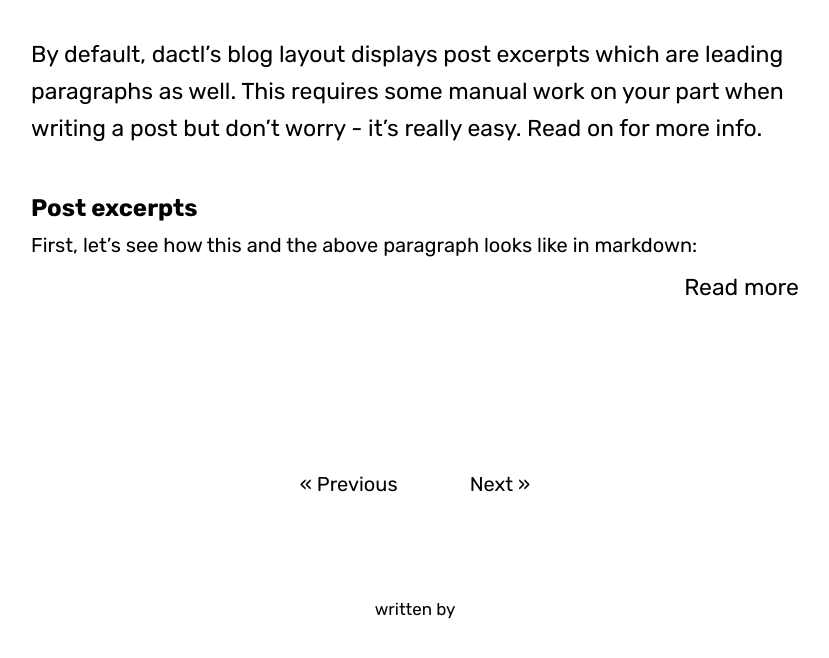
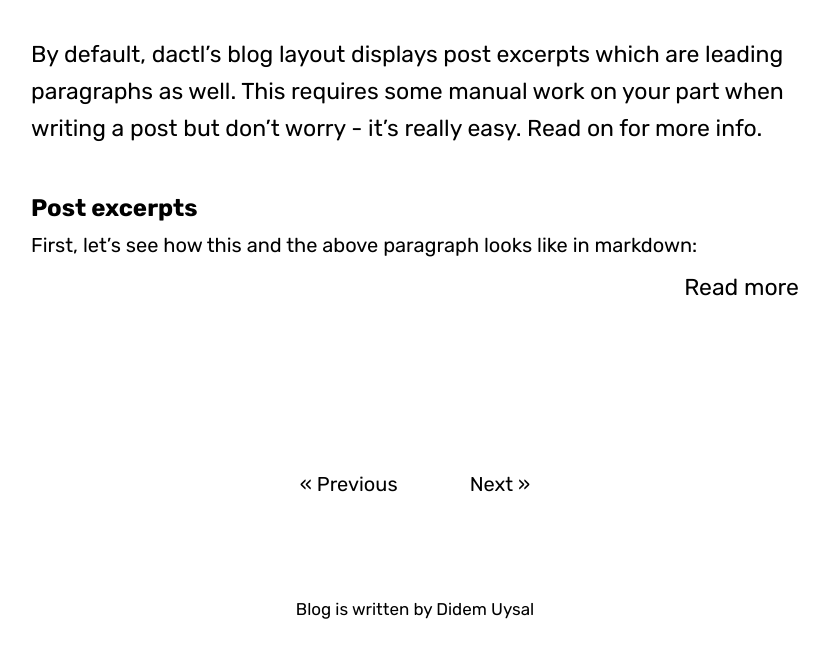
Before and after one commit to didemuysal/didemuysal.github.io, a Jekyll site: the page built from index.html, in a window 1280 px wide and 900 px high, scrolled down 3616 px, cut to the strip 213-871 px from the top of the window. Shown: the whole strip, without its empty margins (225-1054 px from the left). Built offline with Jekyll 4.4.1, drawn with Linux system fonts in a browser that asks for light colours; some web fonts are replaced; the list of posts is cut into pages by our own code.

Commit message:
Update footer.html

```diff
--- a/_includes/main/footer.html
+++ b/_includes/main/footer.html
@@ -1,4 +1,4 @@
 <footer>
     <span>{{Blog  }}</span>
-    <span>written by {{ Didem Uysal }}</span>
+    <span> Blog is written by Didem Uysal {{ Didem Uysal }}</span>
 </footer>
```
